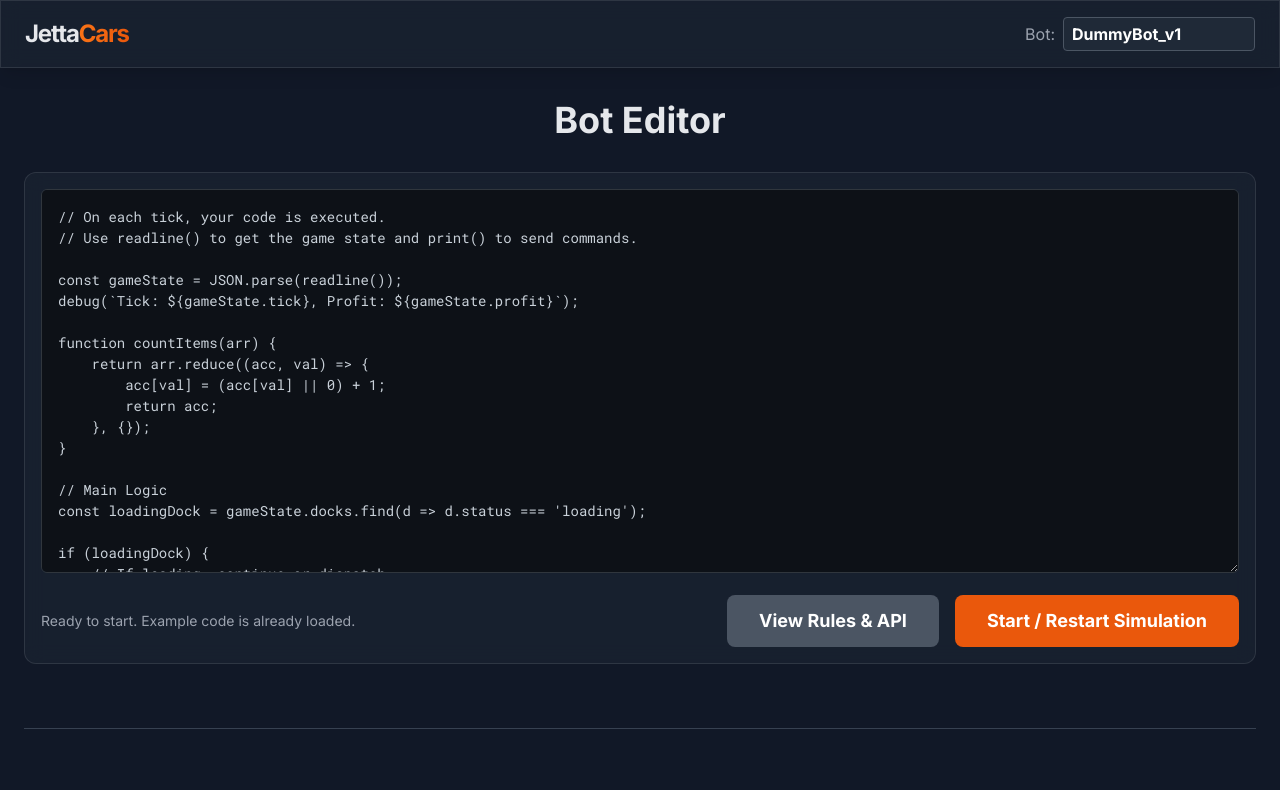
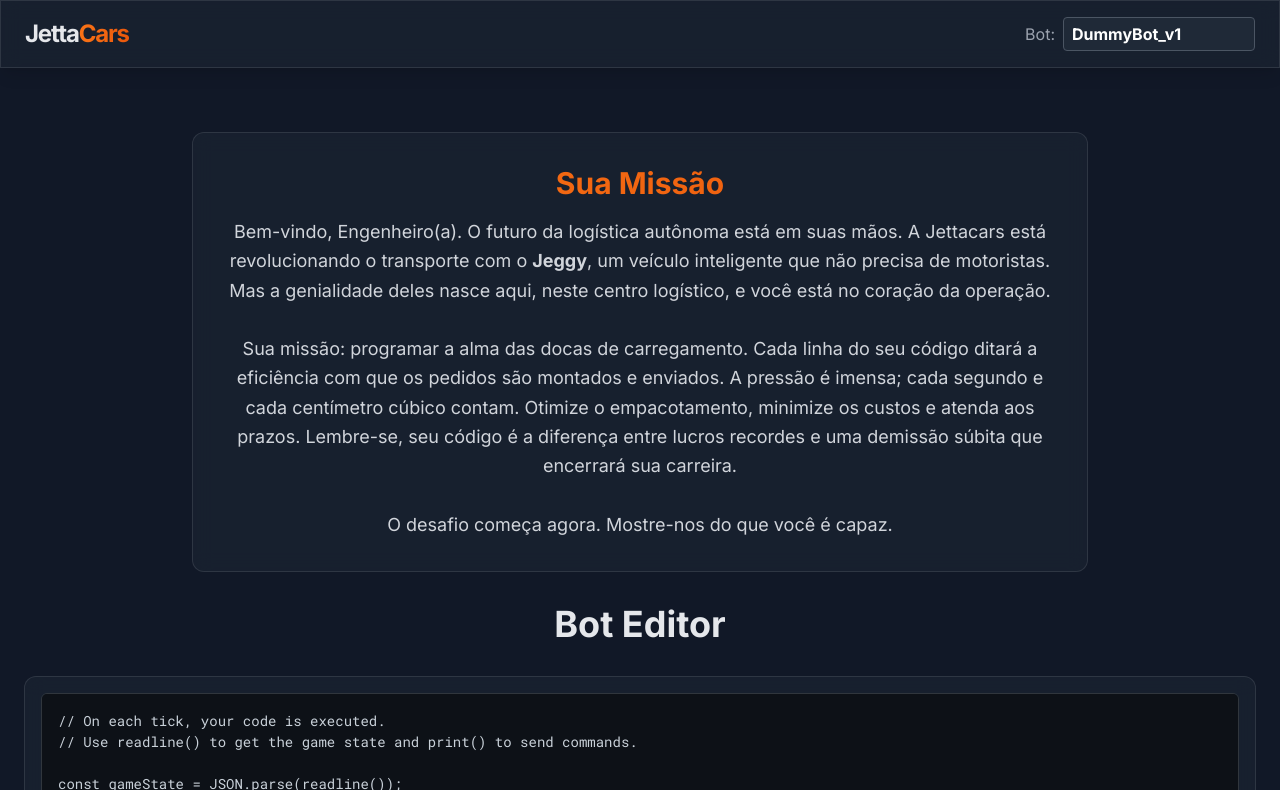
Before and after one commit to Amatsukan/Jettacars_competitive, a plain HTML site: page index.html in a window 1280 px wide. Shown: the top 790 px of the page. Drawn offline with nearby package versions, Linux system fonts and the light colour scheme.

Commit message:
Update lore

```diff
--- a/index.html
+++ b/index.html
@@ -45,6 +45,20 @@
     </header>
 
     <main class="container mx-auto px-6 py-8">
+
+        <!-- Lore/Briefing Section -->
+        <section id="lore-section" class="my-8">
+            <div class="glass-card rounded-xl p-8 max-w-4xl mx-auto text-center">
+                <h2 class="text-3xl font-bold mb-4 brand-gradient">Sua Missão</h2>
+                <p class="text-lg text-gray-300 leading-relaxed">
+                    Bem-vindo, Engenheiro(a). O futuro da logística autônoma está em suas mãos. A Jettacars está revolucionando o transporte com o <strong>Jeggy</strong>, um veículo inteligente que não precisa de motoristas. Mas a genialidade deles nasce aqui, neste centro logístico, e você está no coração da operação.
+                    <br><br>
+                    Sua missão: programar a alma das docas de carregamento. Cada linha do seu código ditará a eficiência com que os pedidos são montados e enviados. A pressão é imensa; cada segundo e cada centímetro cúbico contam. Otimize o empacotamento, minimize os custos e atenda aos prazos. Lembre-se, seu código é a diferença entre lucros recordes e uma demissão súbita que encerrará sua carreira.
+                    <br><br>
+                    O desafio começa agora. Mostre-nos do que você é capaz.
+                </p>
+            </div>
+        </section>
 
         <!-- Editor Section -->
         <section id="bot-editor-section" class="mb-16">
@@ -139,7 +153,7 @@
                             <ul class="list-disc list-inside space-y-2">
                                 <li><strong>Cost per Tick:</strong> Each tick, an operational cost is deducted from your profit. This cost starts at <strong>$1</strong> and increases by <strong>$0.5</strong> each tick, making time efficiency vital.</li>
                                 <li><strong>Transportation Cost:</strong> The cost of a truck is paid **at the moment of request** (`request_truck`). This is an investment you need to recover.</li>
-                                <li><strong>Profit on Delivery:</strong> When you dispatch a truck with a complete order (`dispatch`), you receive the full `lucroMaximo` (maximum profit) for that order. The challenge is to ensure the profit from orders on a truck exceeds the initial transport cost and accumulated operational costs.</li>
+                                <li><strong>Profit on Delivery:</strong> When you dispatch a truck with a complete order (`dispatch`), you receive the full `maxProfit` for that order. The challenge is to ensure the profit from orders on a truck exceeds the initial transport cost and accumulated operational costs.</li>
                             </ul>
                         </div>
                     </div>
@@ -227,6 +241,7 @@
     }
   ],
   "availableParts": [
+    // Each part has a unique ID for the 'load' command
     { "id": "ch3_2", "type": "chassis_3_wheels" }
   ],
   "docks": [
```
